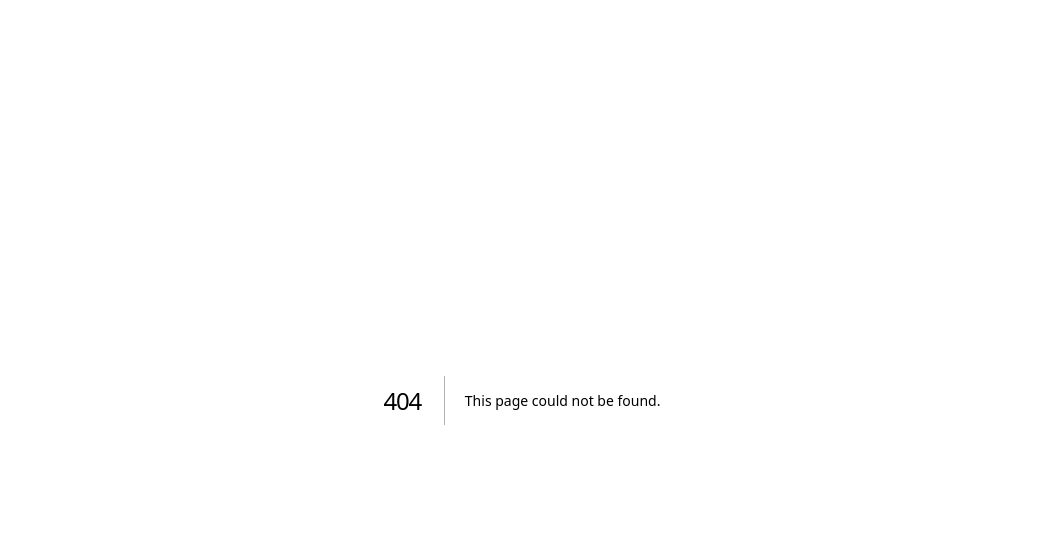
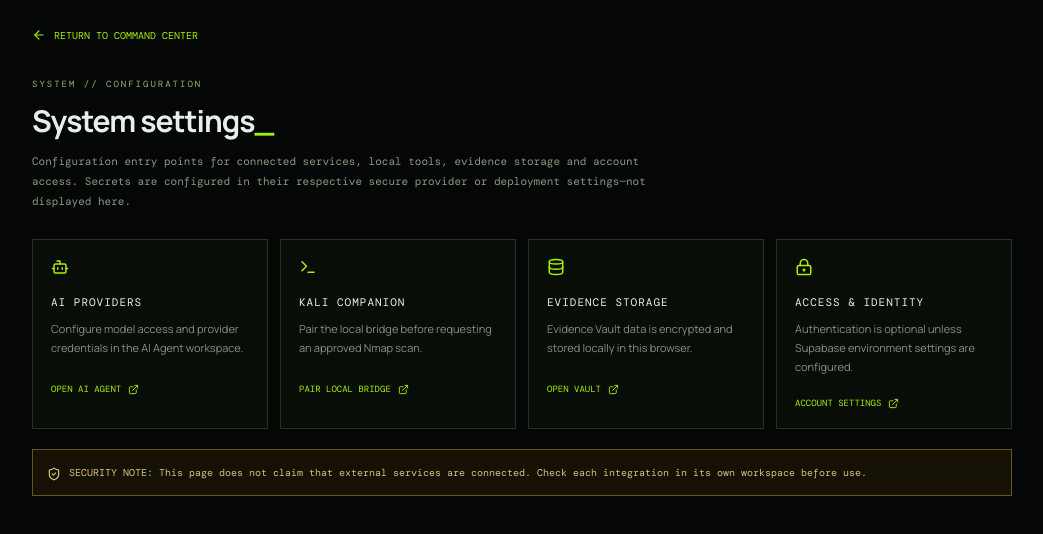
Before and after one commit to abelmiracle377-stack/cyberlab-ai, a Next.js app: page /settings in a window 1280 px wide. Before the commit this address had no page. Shown: the top 534 px of the page, without its empty margins (118-1161 px from the left). Built offline with nearby package versions, Linux system fonts and the light colour scheme.

Commit message:
Add system settings hub for operational integrations

```diff
--- /dev/null
+++ b/app/settings/page.tsx
@@ -0,0 +1,25 @@
+"use client";
+
+import { ArrowLeft, ShieldCheck, Bot, Terminal, Database, LockKeyhole, ExternalLink } from "lucide-react";
+
+const panels = [
+  { title:"AI PROVIDERS", detail:"Configure model access and provider credentials in the AI Agent workspace.", icon:Bot, href:"/agent", action:"OPEN AI AGENT" },
+  { title:"KALI COMPANION", detail:"Pair the local bridge before requesting an approved Nmap scan.", icon:Terminal, href:"/kali-connection", action:"PAIR LOCAL BRIDGE" },
+  { title:"EVIDENCE STORAGE", detail:"Evidence Vault data is encrypted and stored locally in this browser.", icon:Database, href:"/evidence-vault", action:"OPEN VAULT" },
+  { title:"ACCESS & IDENTITY", detail:"Authentication is optional unless Supabase environment settings are configured.", icon:LockKeyhole, href:"/account", action:"ACCOUNT SETTINGS" },
+];
+
+export default function SettingsPage() {
+ return <main style={{minHeight:"100vh",background:"#050706",color:"#e8efeb",padding:"28px max(18px,calc((100vw - 980px)/2))",fontFamily:"var(--sans)"}}>
+  <a href="/" style={{display:"inline-flex",alignItems:"center",gap:8,color:"#a6f000",font:"10px var(--mono)",textDecoration:"none"}}><ArrowLeft size={14}/> RETURN TO COMMAND CENTER</a>
+  <div style={{marginTop:32,color:"#9ab36a",font:"9px var(--mono)",letterSpacing:2}}>SYSTEM // CONFIGURATION</div>
+  <h1 style={{fontSize:30,letterSpacing:-1,margin:"10px 0 8px"}}>System settings<span style={{color:"#a6f000"}}>_</span></h1>
+  <p style={{color:"#8b9881",font:"11px var(--mono)",lineHeight:1.8,maxWidth:650}}>Configuration entry points for connected services, local tools, evidence storage and account access. Secrets are configured in their respective secure provider or deployment settings—not displayed here.</p>
+  <div style={{display:"grid",gridTemplateColumns:"repeat(auto-fit,minmax(230px,1fr))",gap:12,marginTop:28}}>
+   {panels.map(p=>{const Icon=p.icon;return <section key={p.title} style={{border:"1px solid #29351b",background:"#090d08",padding:18,minHeight:170}}>
+    <Icon size={18} color="#a6f000"/><h2 style={{font:"11px var(--mono)",letterSpacing:1,margin:"15px 0 9px"}}>{p.title}</h2><p style={{color:"#87917e",fontSize:11,lineHeight:1.7,minHeight:42}}>{p.detail}</p><a href={p.href} style={{display:"inline-flex",alignItems:"center",gap:7,color:"#a6f000",font:"9px var(--mono)",textDecoration:"none",marginTop:10}}>{p.action}<ExternalLink size={11}/></a>
+   </section>})}
+  </div>
+  <div style={{border:"1px solid #66551d",background:"#151205",padding:14,marginTop:20,color:"#d6c27a",font:"10px var(--mono)",lineHeight:1.7}}><ShieldCheck size={14} style={{verticalAlign:"middle",marginRight:8}}/>SECURITY NOTE: This page does not claim that external services are connected. Check each integration in its own workspace before use.</div>
+ </main>
+}
```
